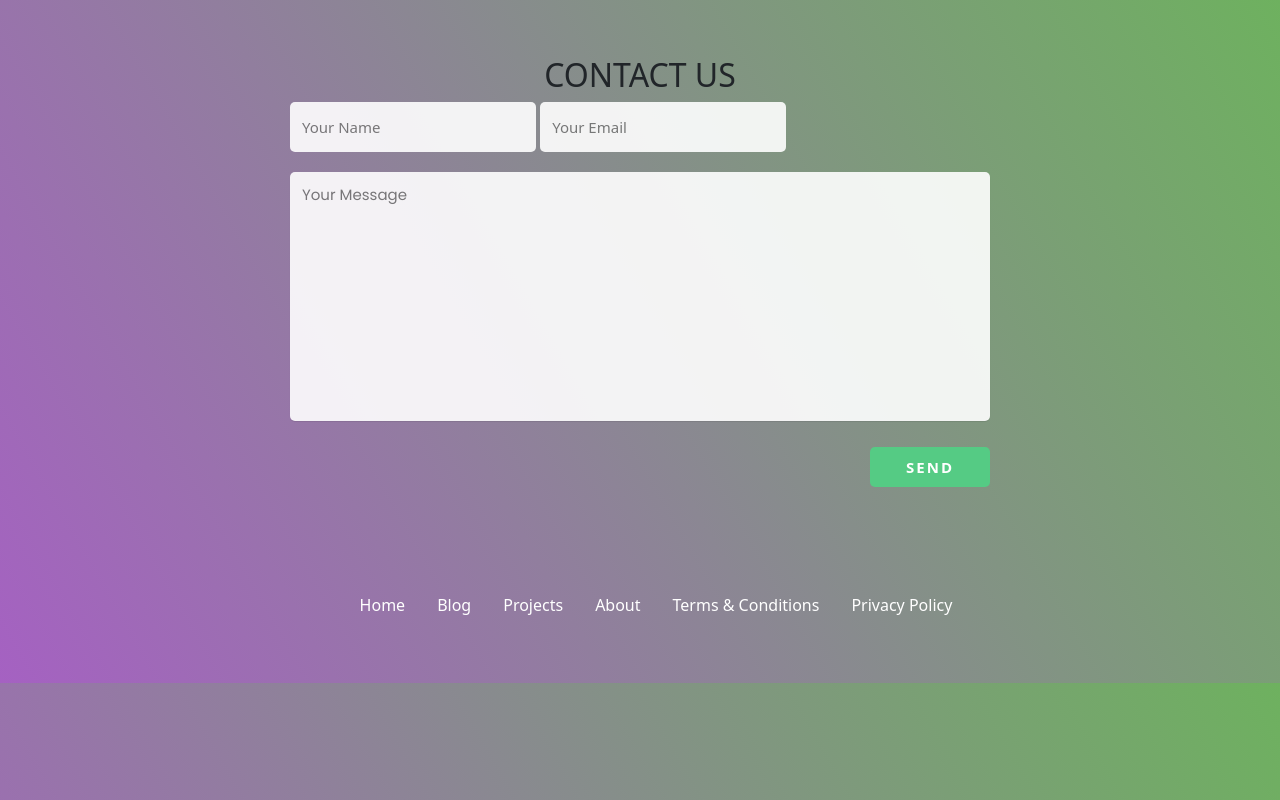
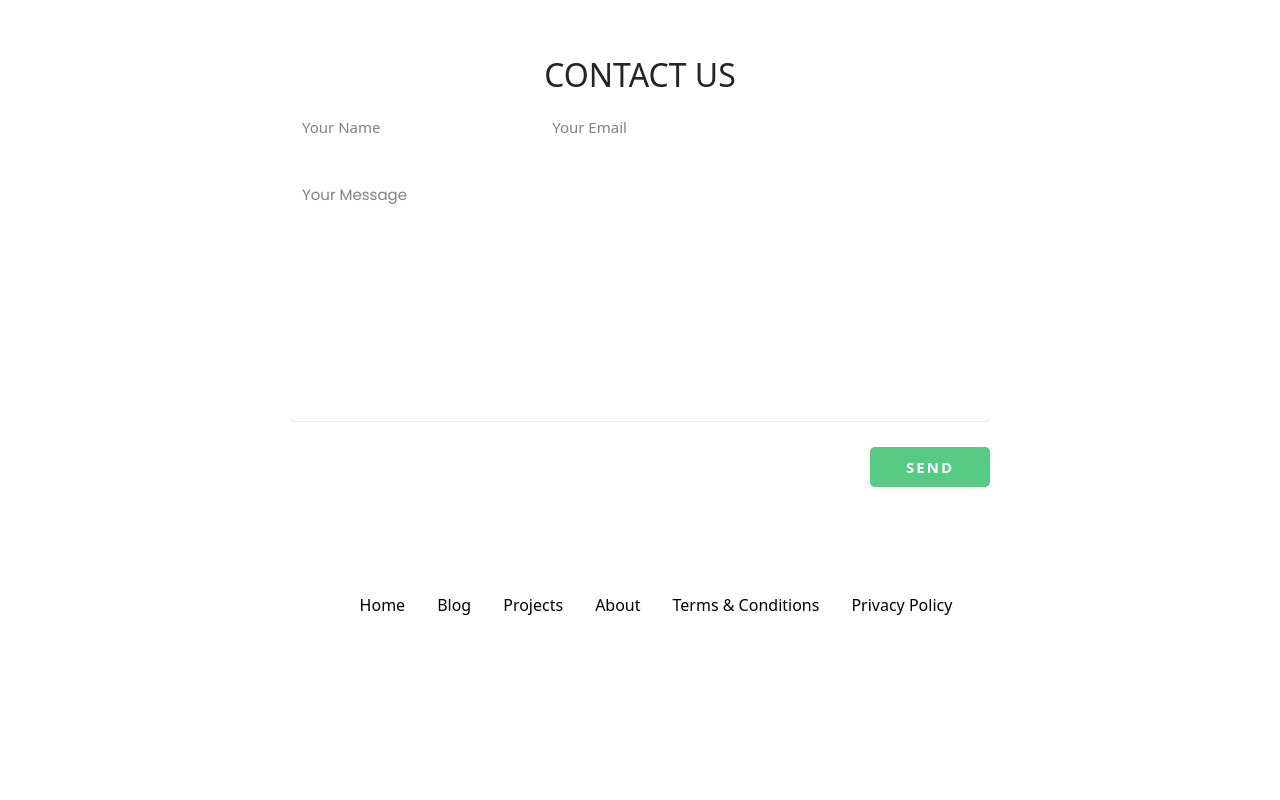
Before and after one commit to rishv1912/recxo-website, a Django app: page /contact/ in a window 1280 px wide. Run offline with Django 4.2, Linux system fonts and the light colour scheme; a user stored in the database is signed in.

Commit message:
made some changes but i din't like it

```diff
--- a/home/urls.py
+++ b/home/urls.py
@@ -36,8 +36,6 @@ urlpatterns = [
     path("softwares/", views.software_section, name="softwaresSection"),
 
 
-
-
     # company related
     path("term-condition/", views.term_and_cond, name="terms-conditions"),
     path("privacy-policy/", views.priv_policy, name="privacy-policy"),
--- a/static/style/contact.css
+++ b/static/style/contact.css
@@ -19,10 +19,34 @@ font-family: 'Poppins', sans-serif; QUESTION AND HIGHLIGHTING */
 undraw
 humaaans
 manypixels
+*/
 
+/* ======================== Variables ============================= */
+:root{
+    --color-main : #55cb84;
+    --color-black : black;
+    --color-white : white;
+    --color-fade-white: #f1f1f1;
+    --font-oxygen: 'Oxygen', sans-serif;
+    --font-poppins: 'Poppins', sans-serif;
+}
 
+/* ======================== utility class ======================== */
+.class-border {
+    border: 2px solid black;
+}
 
-*/
+a{
+    text-decoration: none;
+}
+
+.bord {
+    border: 2px solid black;
+}
+
+form input{
+    border: 2px solid black;
+}
 
 
 * {
@@ -35,25 +59,18 @@ manypixels
 
 
 body {
-    font-family: 'Poppins', sans-serif;
+    font-family: var(--font-poppins);
     /* height: 100vh; */
     /* background: url(../img/contact.jpeg);
      */
     /* background: linear-gradient(120deg, #2980b9, #8e44ad); */
-    background: linear-gradient(60deg, #a561c2, #6eb15f);
+    /* background: linear-gradient(60deg, #a561c2, #6eb15f); */
     /* background-size: cover; */
     display: flex;
     flex-direction: column;
     justify-content: center;
     align-items: center;
     z-index: -1;
-}
-a{
-    text-decoration: none;
-}
-
-.bord {
-    border: 2px solid black;
 }
 
 .contact-section {
@@ -238,7 +255,7 @@ h2 {
 }
 
 .other-links ul li a {
-    color: white;
+    color: var(--color-black);
     margin: 0 8px;
     text-decoration: none;
 }
@@ -247,6 +264,7 @@ h2 {
     color: #55cb84;
     text-decoration: underline;
 }
+
 
 /* media queries */
 @media screen and (max-width:950px) {
--- a/templates/home/contact.html
+++ b/templates/home/contact.html
@@ -69,6 +69,7 @@
             class="text-box bord"
             placeholder="Your Name"
             required
+
           />
           <input
             type="email"
@@ -87,6 +88,7 @@
           <input type="submit" name="submit" class="send-btn" value="Send" />
         </form>
       </div>
+
 
       <div class="other-links">
         <ul>
--- a/templates/home/services.html
+++ b/templates/home/services.html
@@ -281,9 +281,9 @@
 
 <section id="section-3" >
 
-  <div class="card">
+  <!-- <div class="card">
     Magic Card
-  </div>
+  </div> -->
 
 
 </section>
```
Also changed, not shown: static/style/services.css (+0 -7 lines).
